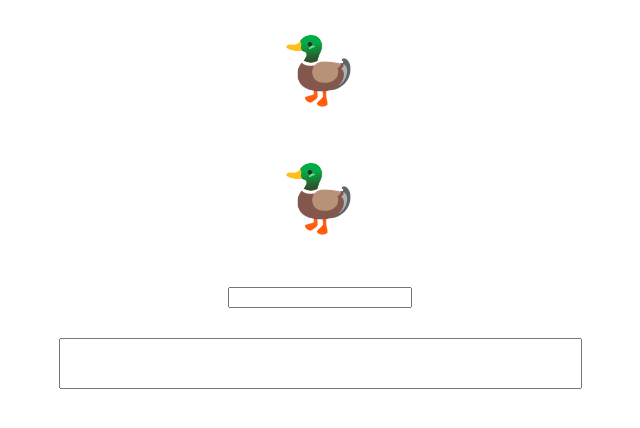
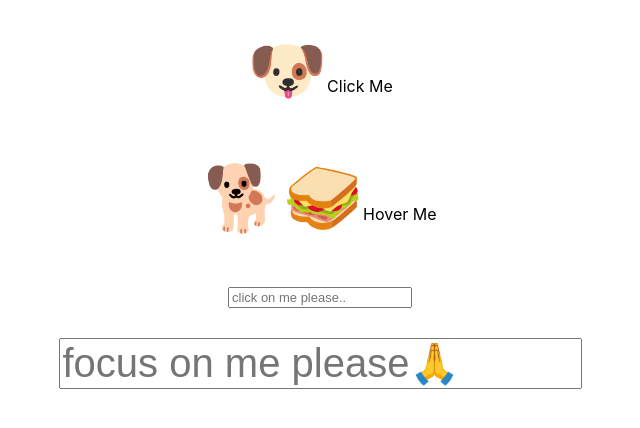
Before and after one commit to RoniRush/tooltip, a React (Create React App) app: page / in a window 1280 px wide. Shown: the top 428 px of the page, without its empty margins (320-960 px from the left). Built offline with nearby package versions, Linux system fonts and the light colour scheme.

Commit message:
fix(tooltip) adding format of height and width & remove console.log

```diff
--- a/src/App.tsx
+++ b/src/App.tsx
@@ -3,27 +3,30 @@ import './App.css';
 import {Tooltip} from "./components/Tooltip/Tooltip";
 import {ToolTip_Location, ToolTip_Trigger, Transition_Options} from "./constants";
 
-const content = <div className="content-test" >
-    <span>fdgdfg dfgdg dfgd dfgdfg</span><span>lskdhfkn jsdfnhjsdfn jhdsnfn</span><span>dfg dfgjnur nsjdnfskfj</span>
+const dogTip1 = <div className="content-test" >
+    <span>Handle every situation like a dog.</span><span>If you can’t eat it or play with it,</span><span>just pee on it and walk away</span>
 </div>
+const dogTip2 = <div className="content-test" >
+    <span>You can trust your dog to guard your house</span><span>but never trust your dog to guard your sandwich</span></div>
+
 function App() {
     return (
         <div className="App">
             <div style={{height: '30px'}}></div>
-            <Tooltip style={{backgroundColor: 'black', color:'white', border_radius:'20px'}} delay={1} onlyEllipsis={true} duration={7000} formatter={{maxWidth:'500px'}} trigger={ToolTip_Trigger.CLICK} content={content} location={ToolTip_Location.RIGHT} hideOnClick={true} animation={{type: Transition_Options.WIGGLE, durationInSec: 6}}>
-                <span style={{ textOverflow:"ellipsis" ,fontSize: '64px'}}>🦆</span>
+            <Tooltip style={{backgroundColor: 'lightblue', color:'blue', border_radius:'20px'}} duration={15000} formatter={{maxWidth:'500px'}} trigger={ToolTip_Trigger.CLICK} content={dogTip1} location={ToolTip_Location.RIGHT} hideOnClick={true} animation={{type: Transition_Options.WIGGLE, durationInSec: 6}}>
+                <span style={{fontSize: '64px'}}>🐶<div style={{fontSize: '16px', display: "inline"}}>Click Me</div></span>
             </Tooltip>
             <div style={{height: '30px'}}></div>
-            <Tooltip trigger={ToolTip_Trigger.HOVER} delay={200} duration={6000} content={"second!!"} location={ToolTip_Location.UP} animation={{type: Transition_Options.FADE}} hideOnClick={true}>
-                <span style={{fontSize: '64px'}}>🦆</span>
+            <Tooltip style={{backgroundColor: 'green', color:'white', border_radius:'10px'}}  trigger={ToolTip_Trigger.HOVER} delay={200} duration={6000} formatter={{maxWidth:'200px'}} content={dogTip2} onlyEllipsis={true} location={ToolTip_Location.UP} animation={{type: Transition_Options.FADE}} hideOnClick={true}>
+                <span style={{ textOverflow: "ellipsis", fontSize: '64px'}}>🐕🥪<div style={{fontSize: '16px', display: "inline"}}>Hover Me</div></span>
             </Tooltip>
             <div style={{height: '30px'}}></div>
-            <Tooltip style={{backgroundColor: 'red'}} trigger={ToolTip_Trigger.FOCUS} delay={200} duration={3000} content={"third!!"} location={ToolTip_Location.LEFT} animation={{type: Transition_Options.GRADIENT, durationInSec:5}} hideOnClick={true}>
-                <input type="text" style={{fontSize: '13px'}}></input>
+            <Tooltip style={{backgroundColor: 'red'}} trigger={ToolTip_Trigger.CLICK} delay={200} duration={6000} content={"Maybe if we tell people the brain is an app, they’ll start using it"} location={ToolTip_Location.LEFT} animation={{type: Transition_Options.GRADIENT, durationInSec:5}} hideOnClick={true}>
+                <input type="text" style={{fontSize: '13px'}} placeholder="click on me please.."></input>
             </Tooltip>
             <div style={{height: '30px'}}></div>
-            <Tooltip trigger={ToolTip_Trigger.FOCUS} delay={200} duration={5000} content={"Forth!!! 🦆"} location={ToolTip_Location.DOWN} animation={{type: Transition_Options.ZOOM}}>
-                <input type="text" style={{fontSize: '40px'}}></input>
+            <Tooltip style={{font_size: '20px'}} trigger={ToolTip_Trigger.FOCUS} delay={2000} duration={5000} content={"Debugging is like being the detective in a crime movie where you’re also the murderer🔫"} formatter={{maxWidth:'900px'}} location={ToolTip_Location.DOWN} animation={{type: Transition_Options.ZOOM}}>
+                <input type="text" style={{fontSize: '40px'}} placeholder="focus on me please🙏"></input>
             </Tooltip>
         </div>
     );
--- a/src/components/InnerTooltip/InnerTooltip.styled.ts
+++ b/src/components/InnerTooltip/InnerTooltip.styled.ts
@@ -67,6 +67,8 @@ export const StyledTooltip = styled.span<InnerTooltipType & {translateY: string}
   white-space: nowrap;
   overflow-y: scroll;
   overflow-x: scroll;
+  max-height: ${props => props.formatter.maxHeight};
+  max-width : ${props => props.formatter.maxWidth};
   padding: ${props => props.style.padding};
   margin: ${props => props.style.margin};
   color: ${props => props.style.color};
--- a/src/components/InnerTooltip/InnerTooltip.tsx
+++ b/src/components/InnerTooltip/InnerTooltip.tsx
@@ -9,7 +9,6 @@ export const InnerTooltip = (props: InnerTooltipType) => {
     const newProps: InnerTooltipType = {...props, ...getTooltipStyle(props)}
     const translateY = getTranslateY(props.location)
 
-    console.log('props.showTooltip', props.showTooltip)
     return <span>
         {props.children}
         {props.showTooltip === ToolTip_Display.SHOW && checkEllipsisOverflow(props) &&
--- a/src/components/Tooltip/Tooltip.tsx
+++ b/src/components/Tooltip/Tooltip.tsx
@@ -41,7 +41,6 @@ export const Tooltip = (props: Partial<TooltipProps>) => {
     }, [setShowTooltip, activated, updatedProps.hideOnClick])
 
     let triggeredToolTip;
-    console.log('updatedProps', updatedProps)
     switch (updatedProps.trigger) {
         case ToolTip_Trigger.FOCUS:
             triggeredToolTip = <StyledTooltipWrapper data-testid="styledTooltip" className='onFocus tooltip-wrapper' onMouseDown={(event)=>toggleTooltip(event, Event_Options.FOCUS, Event_Options.MOUSE_DOWN)}
--- a/src/helpers/getTooltipStyling.ts
+++ b/src/helpers/getTooltipStyling.ts
@@ -27,7 +27,7 @@ export const getTooltipStyle = (updatedProps: TooltipProps): {style: ToolTip_Sty
 export const getTranslateY = (location: ToolTip_Location) => {
     switch (location){
         case ToolTip_Location.DOWN: return '100%';
-        case ToolTip_Location.UP: return '-30%';
+        case ToolTip_Location.UP: return '-70%';
         default: return '-50%';
     }
 }
```
